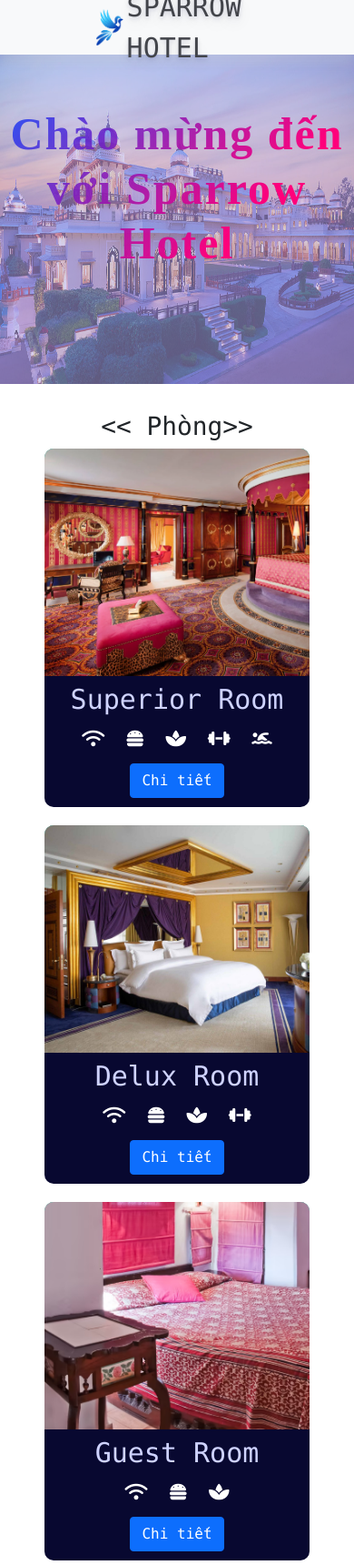
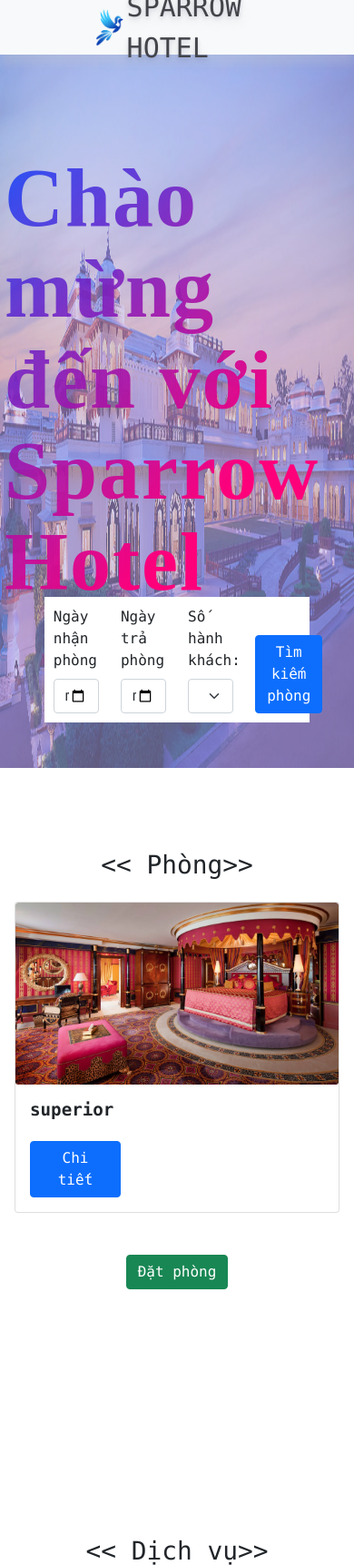
Before and after one commit to Trung-Hieu-Le/Hotel-Management, a PHP site: page /home.php in a window 390 px wide. Shown: the top 1720 px of the page at 91% size. Run offline with PHP 8.4, Linux system fonts and the light colour scheme; data comes from the database, SQL or seed files in the repository; some web fonts are replaced; grey boxes are pictures that could not be loaded.

Commit message:
update home

```diff
--- a/css/home.css
+++ b/css/home.css
@@ -144,6 +144,7 @@ ul li a:hover{
     justify-content: center;
     align-items: center;
     z-index: 10;
+    flex-direction: column;
 }
 
 #firstsection .welcometag{
@@ -159,21 +160,20 @@ ul li a:hover{
     -webkit-text-fill-color: transparent;
 }
 
+#firstsection .welcometag2{
+    background-color: white;
+    padding: 10px;
+    width: 75%;
+    position: absolute;
+    bottom: 50px;
+}
+
 /* secondsection */
 
 #secondsection{
     height: 100vh;
 }
 
-#secondsection img{
-    /* background-size: cover; */
-    height: 100vh;
-    width: 100%;
-    filter: blur(20px);
-    position: absolute;
-    /* -webkit-backdrop-filter: blur(30px);  */
-    z-index: -2;
-}
 
 .ourroom{
     position: relative;
@@ -243,9 +243,34 @@ font-size: 30px;
     margin: 7px;
 }
 
-.bookbtn{
-   margin: 10px;
-}
+.card {
+    border: 1px solid #ccc;
+    border-radius: 8px;
+    overflow: hidden;
+    margin-bottom: 20px;
+  }
+
+  .card-img {
+    width: 100%;
+    height: 200px;
+    object-fit: cover;
+  }
+
+  .card-body {
+    padding: 20px;
+  }
+
+  .card-title {
+    font-size: 1.2rem;
+    font-weight: bold;
+    margin-bottom: 10px;
+  }
+
+  .card-btn {
+    display: block;
+    width: 100px;
+    margin-top: 15px;
+  }
 
 /* roombookcss */
 
@@ -344,7 +369,7 @@ font-size: 30px;
     nav ul{
         display: none;
     }
-    #firstsection{
+    /* #firstsection{
         height: 50vh;
         text-align: center;
     }
@@ -406,7 +431,7 @@ font-size: 30px;
     .facility .box h2{
         font-size: 18px;
         flex-wrap: wrap;
-    }
+    } */
 
     .box:nth-child(5){
         display: none;
--- a/home.php
+++ b/home.php
@@ -17,7 +17,37 @@
         </div>
 
         <div class="welcomeline">
+          <div>
           <h2 class="welcometag">Chào mừng đến với Sparrow Hotel</h2>
+          </div>
+          <div class="welcometag2">
+          <form action="reservation_modal_1.php" method="GET">
+          <div class="row">
+            <div class="col-3">
+              <label for="cin" class="form-label">Ngày nhận phòng</label>
+              <input name="cin" type="date" class="form-control" value="" required="">
+            </div>
+            <div class="col-3">
+              <label for="cout" class="form-label">Ngày trả phòng</label>
+              <input name="cout" type="date" class="form-control" value="" required="">
+            </div>
+            <div class="col-3">
+              <label for="no_guess" class="form-label">Số hành khách:</label>
+              <select name="no_guess" id="no_guess" class="form-select" required>
+                    <option value="" disabled selected>Chọn số hành khách</option>
+                    <?php for ($i = 1; $i <= 20; $i++) : ?>
+                        <option value="<?php echo $i ?>"><?= $i ?></option>
+                    <?php endfor; ?>
+                </select>
+            </div>
+            <div class="col-3 position-relative">
+              <div class="position-absolute bottom-0">
+                <button type="submit" class="btn btn-primary" name="modal1">Tìm kiếm phòng</button>
+              </div>
+            </div>
+          </div>
+          </form>
+          </div>
         </div>
 
       </div>
@@ -32,7 +62,7 @@
           << Phòng>>
         </h1>
         <!-- TODO: Chi tiết -->
-        <div class="roomselect">
+        <!-- <div class="roomselect">
           <div class="roombox">
             <div class="hotelphoto h1" style="background-image: url(./image/hotel1photo.webp);"></div>
             <div class="roomdata">
@@ -83,14 +113,35 @@
               <button class="btn btn-primary bookbtn">Chi tiết</button>
             </div>
           </div>
+        </div> -->
+        <div class=" owl-carousel owl-theme p-3">
+          <?php
+          $sql = "SELECT * FROM room_type WHERE status = 1";
+          $result = $conn->query($sql) or die($conn->error);
+
+          if ($result->num_rows > 0) {
+            while ($row = $result->fetch_assoc()) {
+          ?>
+              <div class="card">
+                <img class="card-img" src="./image/room_type/<?php echo $row["image"]; ?>" alt="<?php echo $row['name']; ?>">
+                <div class="card-body">
+                  <h3 class="card-title"><?php echo $row['name']; ?></h3>
+                  <a href="roomtype.php?id=<?php echo $row['id'] ?>" class="btn btn-primary card-btn">Chi tiết</a>
+                </div>
+              </div>
+
+          <?php
+            }
+          }
+          ?>
         </div>
         <div class="d-flex justify-content-center">
           <?php if ($userID == true) : ?>
             <a href="reservation_modal_1.php">
-              <button class="btn btn-primary bookbtn">Đặt phòng</button>
+              <button class="btn btn-success">Đặt phòng</button>
             </a>
           <?php else : ?>
-            <a href="index.php" onclick="return confirm('Vui lòng đăng nhập để có thể đặt phòng')"><button class='btn btn-primary bookbtn'>Đặt phòng</button></a>
+            <a href="index.php" onclick="return confirm('Vui lòng đăng nhập để có thể đặt phòng')"><button class='btn btn-success bookbtn'>Đặt phòng</button></a>
           <?php endif; ?>
         </div>
       </div>
@@ -108,7 +159,7 @@
         if ($result->num_rows > 0) {
           while ($row = $result->fetch_assoc()) {
         ?>
-          <div class="item" style="background-image: url(./image/service/<?php echo $row["image"]; ?>); height:320px;">
+            <div class="item bg-light" style="background-image: url(./image/service/<?php echo $row["image"]; ?>); height:320px;">
               <p class="bg-dark text-center text-light py-2"><?php echo $row['name']; ?></p>
             </div>
         <?php
@@ -160,6 +211,7 @@
     </section>
   </body>
   <script src="./javascript/home.js"></script>
+
   </html>
 
   <link rel="stylesheet" href="https://cdnjs.cloudflare.com/ajax/libs/OwlCarousel2/2.3.4/assets/owl.carousel.min.css" integrity="sha512-tS3S5qG0BlhnQROyJXvNjeEM4UpMXHrQfTGmbQ1gKmelCxlSEBUaxhRBj/EFTzpbP4RVSrpEikbmdJobCvhE3g==" crossorigin="anonymous" referrerpolicy="no-referrer" />
@@ -172,16 +224,16 @@
       nav: false,
       autoplay: true,
       autoplayTimeout: 3000,
-      center: false,
+      center: false, //Set true?
       responsive: {
         0: {
           items: 1
         },
         600: {
-          items: 1
+          items: 2
         },
         1000: {
-          items: 3
+          items: 4
         }
       }
     })
```
Also changed, not shown: roomtype.php (added, +60 -0 lines). Lines whose indentation alone changed are shown as unchanged.
